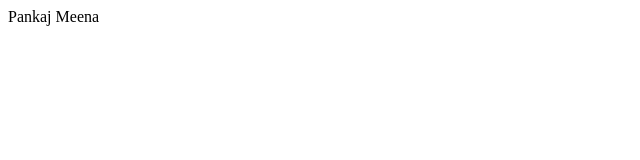
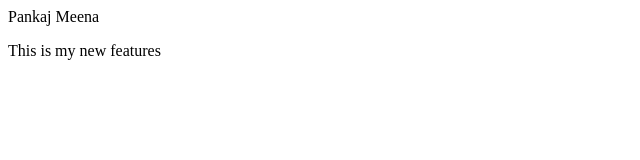
Before and after one commit to PankeshMeena1/Calculator, a plain HTML site: page index.html in a window 1280 px wide. Shown: the whole page, without its empty margins (0-640 px from the left). Drawn offline with Linux system fonts and the light colour scheme.

Commit message:
This is my file

```diff
--- a/index.html
+++ b/index.html
@@ -1 +1,4 @@
 <p>Pankaj Meena</p>
+<P>
+    This is my new features
+</P>
```
